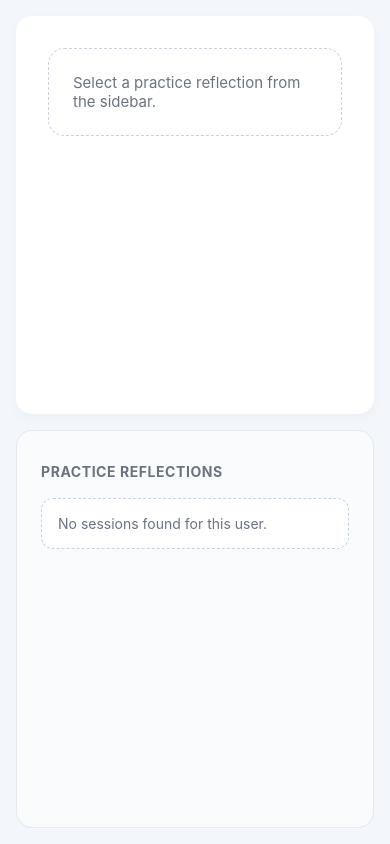
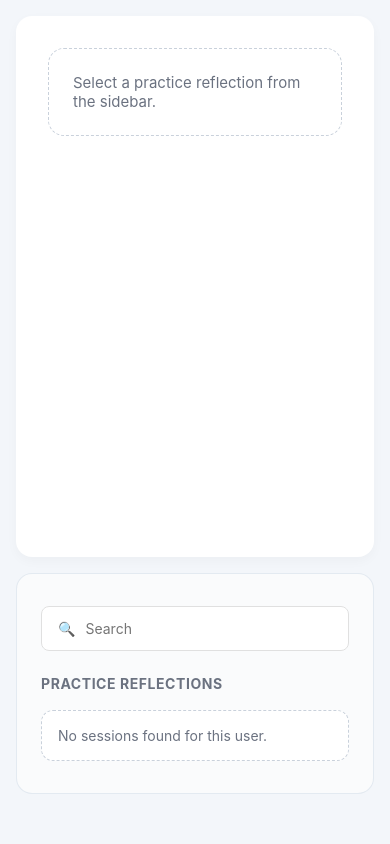
Before and after one commit to lucaskmiyazaki/noonchi_appraisal, a Flask app: a page that uses templates/practice.html in a window 390 px wide. Run offline with Flask 3, Linux system fonts and the light colour scheme; data that the repository does not hold is empty.

Commit message:
fix: fix layout

```diff
--- a/templates/practice.html
+++ b/templates/practice.html
@@ -20,11 +20,17 @@
       --card-radius: 16px;
     }
 
-    html, body { height: 100%; margin: 0; }
+    html, body { height: 100%; margin: 0; overflow: hidden; }
     body { font-family: 'Inter', -apple-system, BlinkMacSystemFont, 'Segoe UI', Roboto, sans-serif; background: var(--bg-main); color: var(--text-dark); }
-    .practice-layout { display: grid; grid-template-columns: minmax(0, 1fr) 380px; gap: 16px; min-height: 100vh; padding: 16px; }
-    .practice-main { background: var(--panel-bg); border-radius: var(--card-radius); box-shadow: 0 4px 12px rgba(0,0,0,0.03); padding: 32px; }
-    .practice-sidebar { background: var(--right-panel-bg); border-radius: var(--card-radius); padding: 32px 24px; border: 1px solid var(--border-soft); }
+    .practice-layout { position: relative; display: grid; grid-template-columns: 80px minmax(0, 1fr) 400px; gap: 16px; height: 100vh; width: 100vw; padding: 16px; }
+    .practice-nav { background: var(--sidebar-bg); border-radius: 0 24px 24px 0; display: flex; flex-direction: column; align-items: center; padding: 24px 0; z-index: 3; }
+    .practice-logo { width: 40px; height: 40px; border-radius: 12px; background: #fff; color: var(--text-muted); display: flex; align-items: center; justify-content: center; box-shadow: 0 2px 5px rgba(0,0,0,0.05); font-weight: 700; margin-bottom: auto; }
+    .practice-nav-icons { display: flex; flex-direction: column; gap: 24px; margin-bottom: auto; }
+    .practice-nav-icon { width: 32px; height: 32px; border-radius: 8px; display: flex; align-items: center; justify-content: center; color: var(--text-muted); background: transparent; font-size: 18px; }
+    .practice-nav-avatar { width: 40px; height: 40px; border-radius: 999px; background: linear-gradient(135deg, #cbd5e1, #94a3b8); }
+    .practice-main { background: var(--panel-bg); border-radius: var(--card-radius); box-shadow: 0 4px 12px rgba(0,0,0,0.03); padding: 32px; min-width: 0; overflow-y: auto; }
+    .practice-sidebar { min-width: 0; }
+    .practice-sidebar-panel { height: calc(100vh - 32px); background: var(--right-panel-bg); padding: 32px 24px; overflow-x: hidden; overflow-y: auto; border-radius: var(--card-radius); border: 1px solid var(--border-soft); }
     .practice-detail { padding: 24px; border-radius: 16px; background: #fff; border: 1px solid var(--border-soft); }
     .practice-detail[hidden] { display: none; }
     .practice-detail-title { margin: 0; font-size: 24px; line-height: 1.2; }
@@ -41,6 +47,8 @@
     .practice-record-status { margin: 12px 0 0; min-height: 20px; font-size: 14px; color: #64748b; }
     .practice-record-status.is-recording { color: #b91c1c; }
     .practice-detail-empty { padding: 24px; border-radius: 16px; background: #fff; border: 1px dashed rgba(148, 163, 184, 0.5); color: var(--text-muted); font-size: 15px; }
+    .session-search-bar { background: #fff; border: 1px solid #e0e0e0; border-radius: 8px; padding: 12px 16px; display: flex; align-items: center; gap: 8px; color: var(--text-muted); font-size: 14px; margin-bottom: 24px; }
+    .session-search-input { border: 0; outline: 0; width: 100%; font: inherit; background: transparent; color: var(--text-dark); }
     .practice-sidebar-title { margin: 0 0 18px; font-size: 14px; font-weight: 700; color: var(--text-muted); text-transform: uppercase; letter-spacing: 0.04em; }
     .practice-list { display: flex; flex-direction: column; gap: 12px; }
     .practice-item { width: 100%; display: block; padding: 14px 16px; border-radius: 12px; background: #fff; border: 1px solid var(--border-soft); text-align: left; color: inherit; transition: transform 0.12s ease, box-shadow 0.12s ease, border-color 0.12s ease; cursor: pointer; }
@@ -56,14 +64,28 @@
     .practice-item-title { font-size: 14px; font-weight: 600; color: var(--text-dark); }
     .practice-empty { padding: 16px; border-radius: 12px; background: #fff; border: 1px dashed rgba(148, 163, 184, 0.5); color: var(--text-muted); font-size: 14px; }
 
-    @media (max-width: 980px) {
+    @media (max-width: 1180px) {
+      body { overflow: auto; }
       .practice-layout { grid-template-columns: 1fr; }
+      .practice-nav { display: none; }
+      .practice-main { min-height: 60vh; }
+      .practice-sidebar-panel { height: auto; min-height: 0; }
     }
   </style>
 </head>
 {% set resolved_user = current_user or '' %}
 <body data-current-user="{{ resolved_user }}">
   <div class="practice-layout">
+    <nav class="practice-nav" aria-hidden="true">
+      <div class="practice-logo">▲</div>
+      <div class="practice-nav-icons">
+        <div class="practice-nav-icon">◫</div>
+        <div class="practice-nav-icon">📊</div>
+        <div class="practice-nav-icon">📅</div>
+        <div class="practice-nav-icon">⑃</div>
+      </div>
+      <div class="practice-nav-avatar"></div>
+    </nav>
     <main class="practice-main">
       <section id="practiceDetailEmpty" class="practice-detail-empty">Select a practice reflection from the sidebar.</section>
 
@@ -81,8 +103,14 @@
     </main>
 
     <aside class="practice-sidebar">
-      <h2 class="practice-sidebar-title">Practice Reflections</h2>
-      <div id="practiceList" class="practice-list"></div>
+      <div class="practice-sidebar-panel">
+        <label class="session-search-bar" aria-label="Search reflections">
+          <span>🔍</span>
+          <input id="practiceSearchInput" class="session-search-input" type="text" placeholder="Search">
+        </label>
+        <h2 class="practice-sidebar-title">Practice Reflections</h2>
+        <div id="practiceList" class="practice-list"></div>
+      </div>
     </aside>
   </div>
 
@@ -95,6 +123,7 @@
     const practiceDetailText = document.getElementById('practiceDetailText');
     const practiceDetailAudio = document.getElementById('practiceDetailAudio');
     const practicePlaceholderAudio = document.getElementById('practicePlaceholderAudio');
+    const practiceSearchInput = document.getElementById('practiceSearchInput');
     const practiceRecordings = document.getElementById('practiceRecordings');
     const practiceRecordButton = document.getElementById('practiceRecordButton');
     const practiceRecordStatus = document.getElementById('practiceRecordStatus');
@@ -127,6 +156,26 @@
       return String(startNode?.text || '').trim();
     }
 
+    function getPracticeSearchQuery() {
+      return String(practiceSearchInput?.value || '').trim().toLowerCase();
+    }
+
+    function getFilteredPracticeReflections() {
+      const query = getPracticeSearchQuery();
+      if (!query) {
+        return practiceReflectionsState;
+      }
+
+      return practiceReflectionsState.filter((reflection) => {
+        const haystack = [
+          getReflectionTypeLabel(reflection),
+          reflection.session || '',
+          getFirstNodeText(reflection),
+        ].join(' ').toLowerCase();
+        return haystack.includes(query);
+      });
+    }
+
     function updatePracticeSelectionUi() {
       practiceList.querySelectorAll('.practice-item').forEach((item) => {
         item.classList.toggle('is-selected', item.dataset.practiceKey === selectedPracticeKey);
@@ -141,6 +190,51 @@
       practiceRecordButton.textContent = getRecordingButtonLabel();
       practiceRecordButton.disabled = !selectedPracticeKey;
       practiceRecordStatus.classList.toggle('is-recording', Boolean(activeMediaRecorder && activeMediaRecorder.state === 'recording'));
+    }
+
+    function renderPracticeList() {
+      const filteredReflections = getFilteredPracticeReflections();
+
+      if (!filteredReflections.length) {
+        practiceList.innerHTML = '<div class="practice-empty">No practice reflections match your search.</div>';
+        if (!practiceReflectionsState.some((reflection) => reflection.reflectionKey === selectedPracticeKey)) {
+          selectedPracticeKey = '';
+        }
+        updatePracticeSelectionUi();
+        return;
+      }
+
+      practiceList.innerHTML = filteredReflections.map((reflection) => {
+        const status = String(reflection.practice || '').toLowerCase();
+        const typeLabel = getReflectionTypeLabel(reflection);
+        const colorClass = getReflectionColorClass(reflection);
+        return `
+          <button class="practice-item ${colorClass}" type="button" data-practice-key="${escapeHtml(reflection.reflectionKey)}">
+            <div class="practice-item-row">
+              <span class="practice-item-checkbox ${status === 'done' ? 'is-done' : 'is-todo'}" aria-hidden="true">${status === 'done' ? '&#10003;' : ''}</span>
+              <span class="practice-item-title">${escapeHtml(typeLabel)} on ${escapeHtml(reflection.session || 'Untitled session')}</span>
+            </div>
+          </button>
+        `;
+      }).join('');
+
+      practiceList.querySelectorAll('.practice-item').forEach((item) => {
+        item.addEventListener('click', () => {
+          const reflectionKey = item.dataset.practiceKey || '';
+          selectPracticeReflection(reflectionKey).catch((error) => {
+            console.error('Failed to select practice reflection', error);
+          });
+        });
+      });
+
+      if (!filteredReflections.some((reflection) => reflection.reflectionKey === selectedPracticeKey)) {
+        selectPracticeReflection(filteredReflections[0]?.reflectionKey || '').catch((error) => {
+          console.error('Failed to select practice reflection', error);
+        });
+        return;
+      }
+
+      updatePracticeSelectionUi();
     }
 
     function pauseRecordedClips() {
@@ -424,31 +518,8 @@
         practiceList.innerHTML = '<div class="practice-empty">No practice reflections are currently marked as todo or done.</div>';
         return;
       }
-
-      practiceList.innerHTML = practiceReflections.map((reflection) => {
-        const status = String(reflection.practice || '').toLowerCase();
-        const typeLabel = getReflectionTypeLabel(reflection);
-        const colorClass = getReflectionColorClass(reflection);
-        return `
-          <button class="practice-item ${colorClass}" type="button" data-practice-key="${escapeHtml(reflection.reflectionKey)}">
-            <div class="practice-item-row">
-              <span class="practice-item-checkbox ${status === 'done' ? 'is-done' : 'is-todo'}" aria-hidden="true">${status === 'done' ? '&#10003;' : ''}</span>
-              <span class="practice-item-title">${escapeHtml(typeLabel)} on ${escapeHtml(reflection.session || 'Untitled session')}</span>
-            </div>
-          </button>
-        `;
-      }).join('');
-
-      practiceList.querySelectorAll('.practice-item').forEach((item) => {
-        item.addEventListener('click', () => {
-          const reflectionKey = item.dataset.practiceKey || '';
-          selectPracticeReflection(reflectionKey).catch((error) => {
-            console.error('Failed to select practice reflection', error);
-          });
-        });
-      });
-
       await selectPracticeReflection(practiceReflections[0]?.reflectionKey || '');
+      renderPracticeList();
     }
 
     practiceRecordButton.addEventListener('click', () => {
@@ -457,6 +528,10 @@
         practiceRecordStatus.textContent = 'Recording failed.';
         teardownActiveMediaStream();
       });
+    });
+
+    practiceSearchInput.addEventListener('input', () => {
+      renderPracticeList();
     });
 
     updateRecordButtonUi();
```
